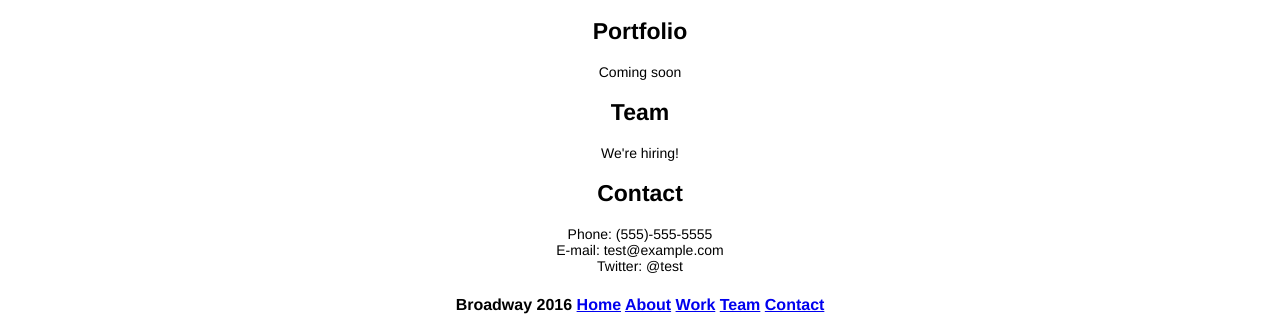
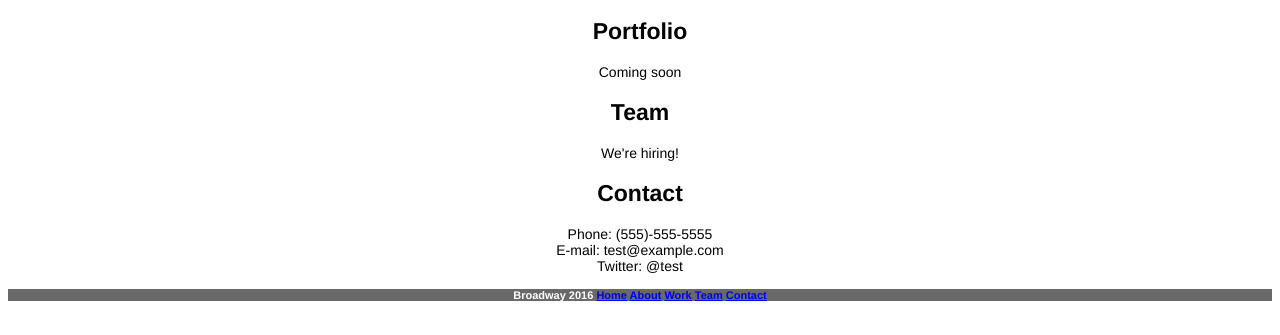
Before and after one commit to dgrouchko/broadway, a plain HTML site: page index.html in a window 1280 px wide. Shown: the part 857-1192 px from the top of the page. Drawn offline with Linux system fonts and the light colour scheme.

Commit message:
Design Footer

```diff
--- a/index.html
+++ b/index.html
@@ -46,14 +46,15 @@
       <p>Phone: (555)-555-5555 <br /> E-mail: test@example.com <br /> Twitter: @test</p>
 
 <!--Bas de page-->
-
-<h4 class="footer">Broadway 2016
+<div class="Footer">
+<h4>Broadway 2016
   <a href ="./home.html">Home</a>
   <a href="./about.html">About</a>
   <a href="./work.html">Work</a>
   <a href="./team.html">Team</a>
   <a href="./contact.html">Contact</a>
-
+</h4>
+</div>
 
   </body>
 </html>
--- a/resources/css/style.css
+++ b/resources/css/style.css
@@ -37,3 +37,9 @@ h2{
    color: white;
    background-image:url("https://s3.amazonaws.com/codecademy-content/programs/freelance-one/broadway/images/the-flatiron-building.png");
  }
+
+.Footer {
+  font-size: 11px;
+  color: white;
+  background-color: dimgray;
+}
```
